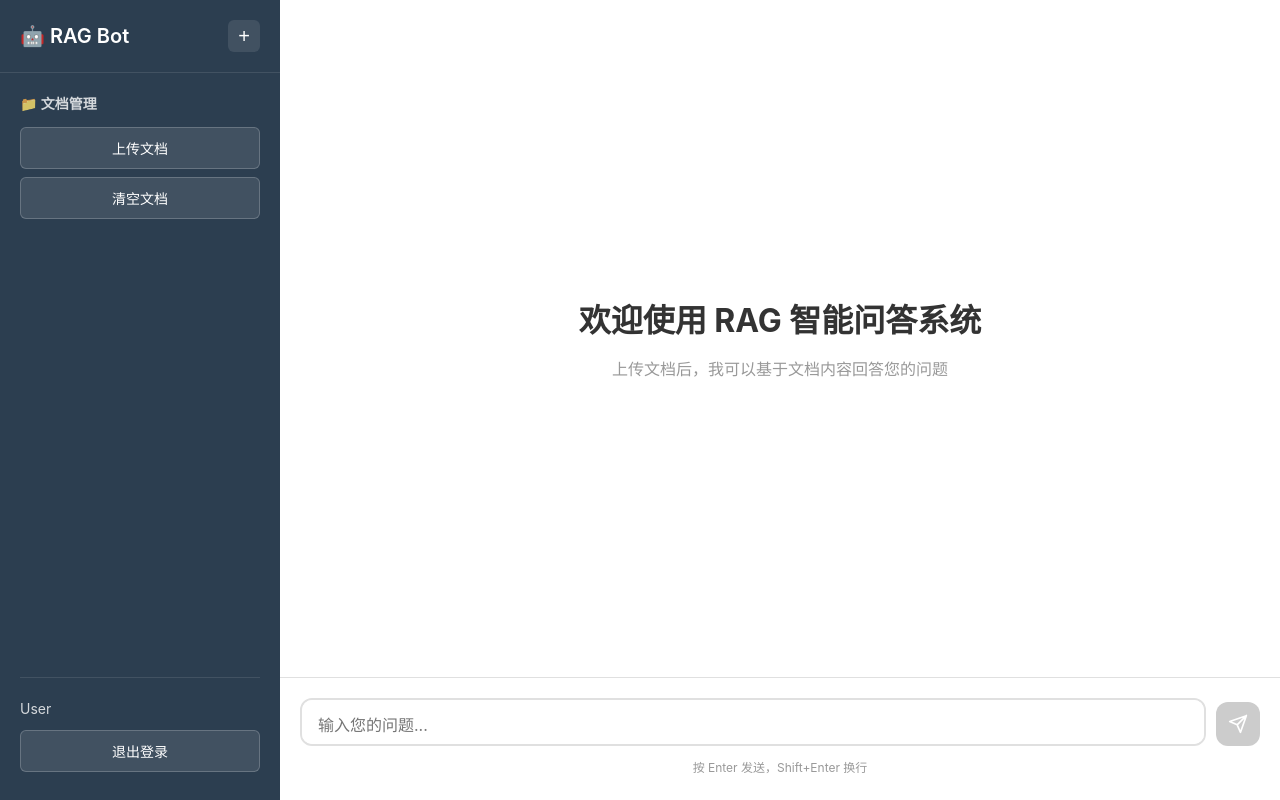
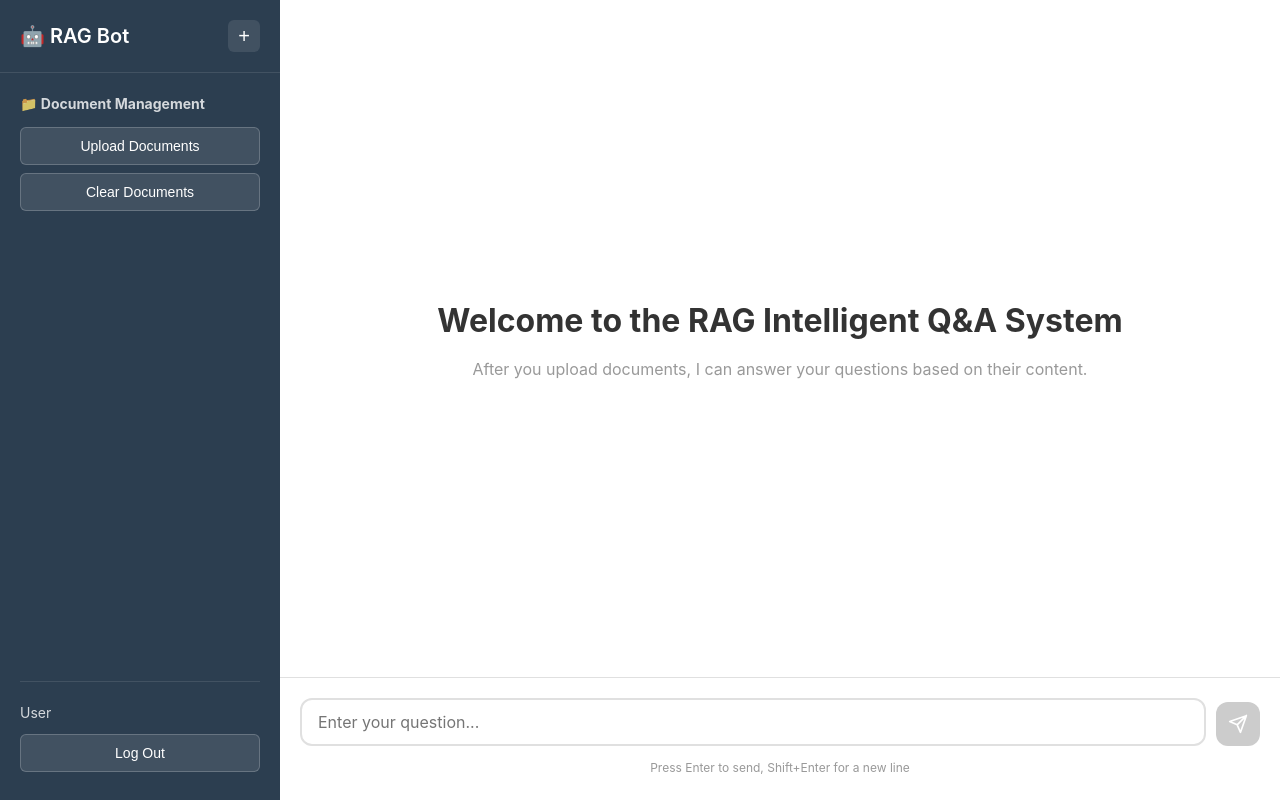
Before and after one commit to cleazhang/ragbot, a Flask app: page / in a window 1280 px wide. Run offline with Flask 3, Linux system fonts and the light colour scheme; the visitor is signed in with stand-in values (Sample User, id 1).

Commit message:
Translate index.html content to English

```diff
--- a/flask_app/app/templates/index.html
+++ b/flask_app/app/templates/index.html
@@ -1,52 +1,52 @@
 <!DOCTYPE html>
-<html lang="zh-CN">
+<html lang="en">
 <head>
     <meta charset="UTF-8">
     <meta name="viewport" content="width=device-width, initial-scale=1.0">
-    <title>RAG智能问答系统</title>
+    <title>RAG Intelligent Q&A System</title>
     <link rel="stylesheet" href="{{ url_for('static', filename='css/style.css') }}">
 </head>
 <body>
     <div class="app-container">
-        <!-- 侧边栏 -->
+        <!-- Sidebar -->
         <div class="sidebar">
             <div class="sidebar-header">
                 <h2>🤖 RAG Bot</h2>
-                <button class="btn-icon" id="newChatBtn" title="新建对话">+</button>
+                <button class="btn-icon" id="newChatBtn" title="New Chat">+</button>
             </div>
             <div class="sidebar-content">
                 <div class="upload-section">
-                    <h3>📁 文档管理</h3>
+                    <h3>📁 Document Management</h3>
                     <input type="file" id="fileInput" multiple accept=".txt,.html,.pdf" style="display: none;">
-                    <button class="btn-secondary" id="uploadBtn">上传文档</button>
-                    <button class="btn-secondary" id="clearFilesBtn">清空文档</button>
+                    <button class="btn-secondary" id="uploadBtn">Upload Documents</button>
+                    <button class="btn-secondary" id="clearFilesBtn">Clear Documents</button>
                     <div id="fileList" class="file-list"></div>
                 </div>
                 <div class="user-section">
                     <div class="user-info">
-                        <span id="username">用户</span>
+                        <span id="username">User</span>
                     </div>
-                    <button class="btn-secondary" id="logoutBtn">退出登录</button>
+                    <button class="btn-secondary" id="logoutBtn">Log Out</button>
                 </div>
             </div>
         </div>
 
-        <!-- 主内容区 -->
+        <!-- Main Content -->
         <div class="main-content">
-            <!-- 聊天区域 -->
+            <!-- Chat Area -->
             <div class="chat-container" id="chatContainer">
                 <div class="welcome-message">
-                    <h1>欢迎使用 RAG 智能问答系统</h1>
-                    <p>上传文档后，我可以基于文档内容回答您的问题</p>
+                    <h1>Welcome to the RAG Intelligent Q&A System</h1>
+                    <p>After you upload documents, I can answer your questions based on their content.</p>
                 </div>
             </div>
 
-            <!-- 输入区域 -->
+            <!-- Input Area -->
             <div class="input-container">
                 <div class="input-wrapper">
                     <textarea
                         id="questionInput"
-                        placeholder="输入您的问题..."
+                        placeholder="Enter your question..."
                         rows="1"
                         maxlength="1000"></textarea>
                     <button id="sendBtn" class="send-button" disabled>
@@ -56,16 +56,16 @@
                     </button>
                 </div>
                 <div class="input-footer">
-                    <span class="hint">按 Enter 发送，Shift+Enter 换行</span>
+                    <span class="hint">Press Enter to send, Shift+Enter for a new line</span>
                 </div>
             </div>
         </div>
     </div>
 
-    <!-- 加载提示 -->
+    <!-- Loading Indicator -->
     <div class="loading-overlay" id="loadingOverlay" style="display: none;">
         <div class="loading-spinner"></div>
-        <p>AI 正在思考中...</p>
+        <p>AI is thinking...</p>
     </div>
 
     <script src="{{ url_for('static', filename='js/scripts.js') }}"></script>
```
